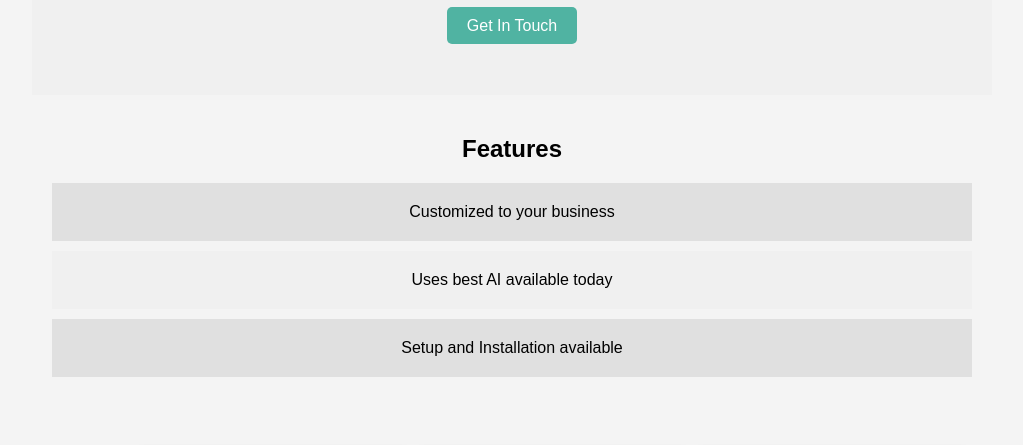
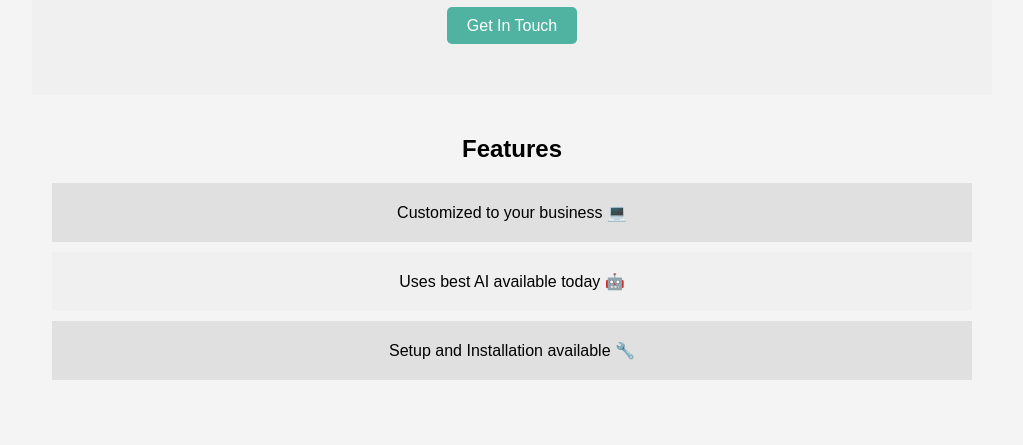
Before and after one commit to theJohnnyBrown/chattysun_website, a plain HTML site: page index.html in a window 1280 px wide. Shown: the part 299-744 px from the top of the page, without its empty margins (128-1151 px from the left). Drawn offline with Linux system fonts and the light colour scheme.

Commit message:
Update index.html

```diff
--- a/index.html
+++ b/index.html
@@ -22,12 +22,12 @@
         <a class="cta-button" href="https://docs.google.com/forms/d/e/1FAIpQLSf3keN5akKs79S3yJa520oCM4qBGE3D7UdI2-SMkvApa-MoAQ/viewform?usp=sf_link">Get In Touch</a>
     </section>
     <section id="features">
-        <h2>Features</h2>
-        <ul>
-            <li>Customized to your business</li>
-            <li>Uses best AI available today</li>
-            <li>Setup and Installation available</li>
-        </ul>
+    <h2>Features</h2>
+    <ul>
+        <li>Customized to your business 💻</li>
+        <li>Uses best AI available today 🤖</li>
+        <li>Setup and Installation available 🔧</li>
+    </ul>
     </section>
     <section id="pricing">
         <h2>Pricing</h2>
```
